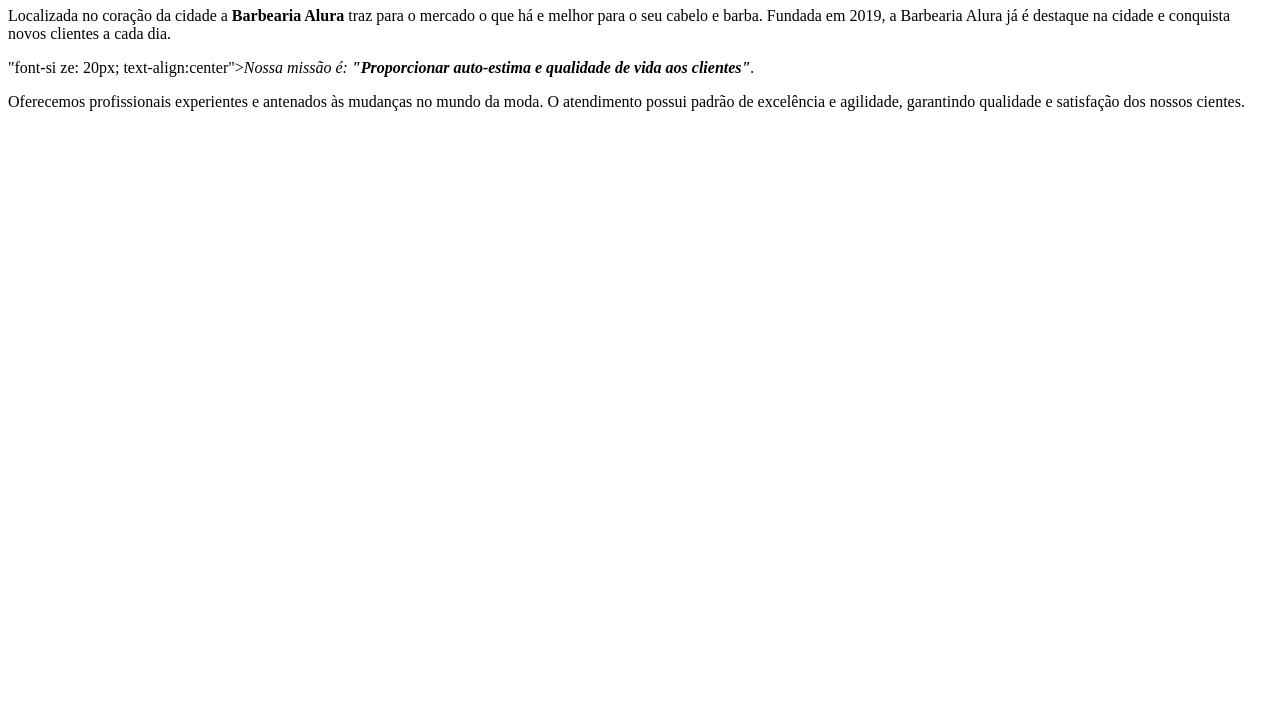
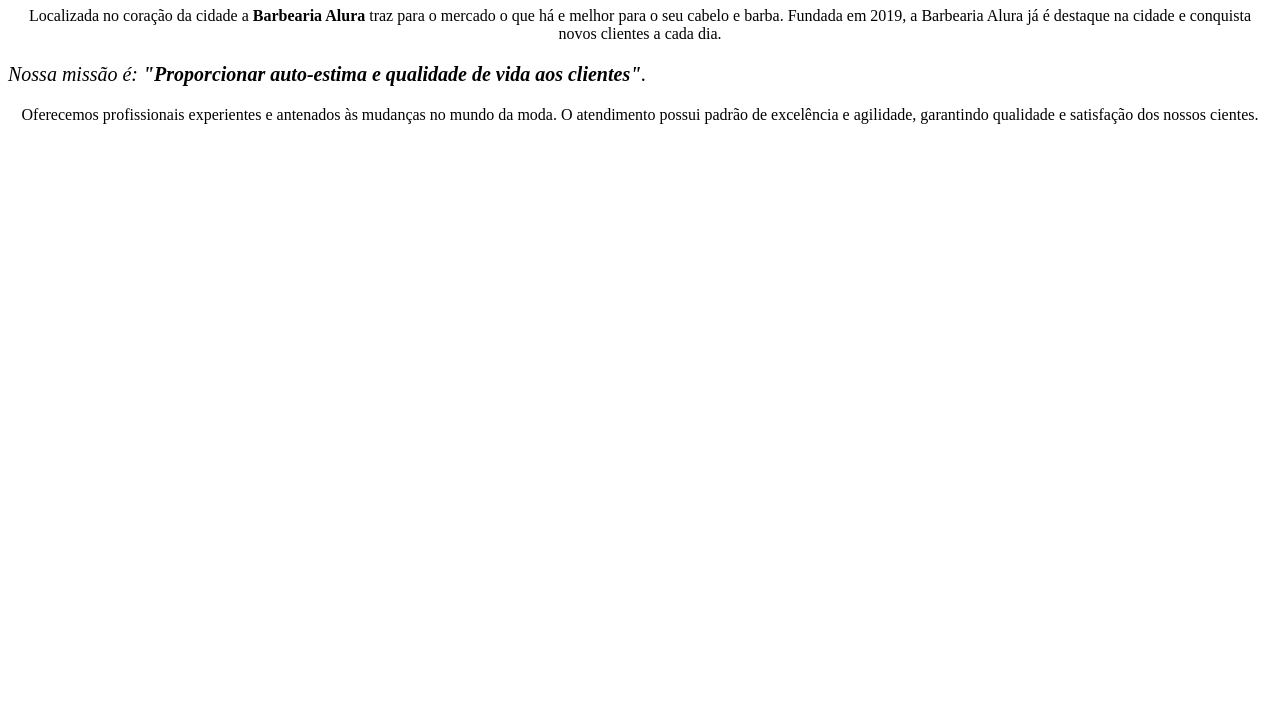
Before and after one commit to beatr1007/projeto-2-tri, a plain HTML site: page index.html in a window 1280 px wide. Shown: the part 73-800 px from the top of the page. Drawn offline with Linux system fonts and the light colour scheme.

Commit message:
Add files via upload

```diff
--- a/index.html
+++ b/index.html
@@ -6,15 +6,15 @@
     </head>
 
     <body>
-        <h1 style="text-alitgn: center">Sobre a Barberia Alura</h1>
+        <h1>Sobre a Barberia Alura</h1>
 
-         <p style="text-alitgn: center">Localizada no coração da cidade a <strong>Barbearia Alura</strong> traz para o mercado o que há e melhor para o seu
+         <p style="text-align: center">Localizada no coração da cidade a <strong>Barbearia Alura</strong> traz para o mercado o que há e melhor para o seu
         cabelo e barba.
         Fundada em 2019, a Barbearia Alura já é destaque na cidade e conquista novos clientes a cada dia.</p>
 
-        <p style=>"font-si ze: 20px; text-align:center"><em>Nossa missão é: <strong>"Proporcionar auto-estima e qualidade de vida aos clientes"</strong>.</em></p>
+        <p style="font-size: 20px;"><em>Nossa missão é: <strong>"Proporcionar auto-estima e qualidade de vida aos clientes"</strong>.</em></p>
 
-         <p style="text-alitgn: center">Oferecemos profissionais experientes e antenados às mudanças no mundo da moda. O atendimento possui padrão de
+         <p style="text-align: center">Oferecemos profissionais experientes e antenados às mudanças no mundo da moda. O atendimento possui padrão de
         excelência e agilidade, garantindo qualidade e satisfação dos nossos cientes.</p>
      </body>
 </html>
--- /dev/null
+++ b/style.css
@@ -0,0 +1,15 @@
+body {
+    background:#CCCCCC
+}
+
+h1 {
+     text-align: center;
+}
+
+p {
+    text-align: center;
+}
+
+em strong {
+    color: #FF0000;
+}
```
